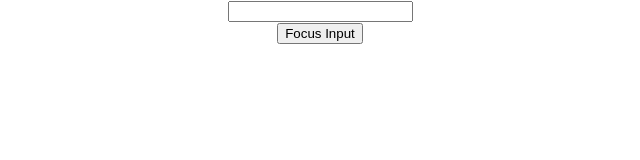
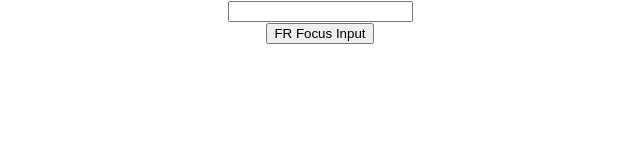
Before and after one commit to apparao1234/hello-world, a React (Create React App) app: page / in a window 1280 px wide. Shown: the top 160 px of the page, without its empty margins (320-960 px from the left). Built offline with nearby package versions, Linux system fonts and the light colour scheme.

Commit message:
Forward Refs

```diff
--- a/src/App.js
+++ b/src/App.js
@@ -2,11 +2,11 @@
 import logo from "./logo.svg";
 import "./App.css";
 
-import FocusInput from "./components/FocusInput";
+import FRParentInput from "./components/FRParentInput";
 
 class App extends Component {
   render() {
-    return <div className='App'>{<FocusInput />}</div>;
+    return <div className='App'>{<FRParentInput />}</div>;
   }
 }
 
--- /dev/null
+++ b/src/components/FRInput.js
@@ -0,0 +1,13 @@
+import React from "react";
+
+//The arrow function is passed as parameter to  React.forwardRef() method
+//with two parameters props and ref
+//This ref is pointed from FRParetInput component means the called component.
+const FRInput = React.forwardRef((props, ref) => {
+  return (
+    <div>
+      <input type='text' ref={ref} />
+    </div>
+  );
+});
+export default FRInput;
--- /dev/null
+++ b/src/components/FRParentInput.js
@@ -0,0 +1,24 @@
+import React, { Component } from "react";
+import FRInput from "./FRInput";
+
+class FRParentInput extends Component {
+  constructor(props) {
+    super(props);
+    this.inpurRef = React.createRef();
+  }
+
+  clickHandler = () => {
+    this.inpurRef.current.focus();
+  };
+
+  render() {
+    return (
+      <div>
+        <FRInput ref={this.inpurRef}></FRInput>
+        <button onClick={this.clickHandler}> FR Focus Input</button>
+      </div>
+    );
+  }
+}
+
+export default FRParentInput;
```
